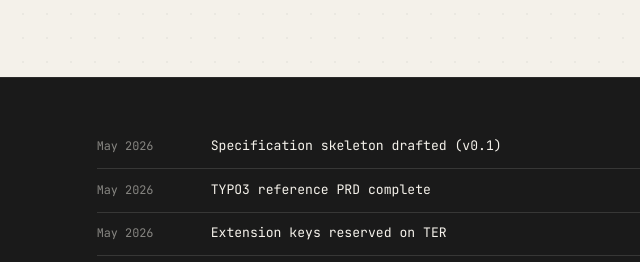
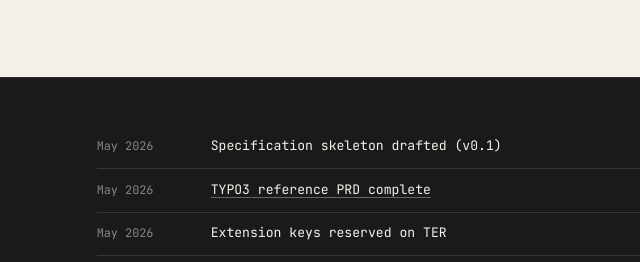
Before and after one commit to dkd-dobberkau/cms-provenance.org, a plain HTML site: page index.html in a window 1280 px wide. Shown: the part 755-1017 px from the top of the page, 386-1026 px from the left. Drawn offline with Linux system fonts and the light colour scheme.

Commit message:
docs: add revised TYPO3 extensions PRD and link it from the build log
Imported from the original gist and revised: extension keys renamed to
provenance_* (content_provenance is taken on TER), vocabulary namespace
set to cms-provenance.org, PHP namespace moved off the reserved TYPO3
vendor, cruser_id dependency removed, Annex A TCA updated for v13/v14.

Co-Authored-By: Claude Opus 5.5 <noreply@anthropic.com>

```diff
--- a/index.html
+++ b/index.html
@@ -397,6 +397,17 @@ h1 em {
   color: var(--paper);
 }
 
+.log-list .what a {
+  color: inherit;
+  text-decoration: underline;
+  text-decoration-color: rgba(244, 241, 234, 0.35);
+  text-underline-offset: 3px;
+}
+
+.log-list .what a:hover {
+  text-decoration-color: #e89878;
+}
+
 .log-list .v {
   font-size: 0.7rem;
   letter-spacing: 0.1em;
@@ -591,7 +602,7 @@ footer a:hover { color: var(--accent); color: #e89878; }
       </li>
       <li>
         <span class="date">May 2026</span>
-        <span class="what">TYPO3 reference PRD complete</span>
+        <span class="what"><a href="https://github.com/dkd-dobberkau/cms-provenance.org/blob/main/docs/prd-typo3-extensions.md">TYPO3 reference PRD complete</a></span>
         <span class="v done">Done</span>
       </li>
       <li>
```
Also changed, not shown: 1 other file.
